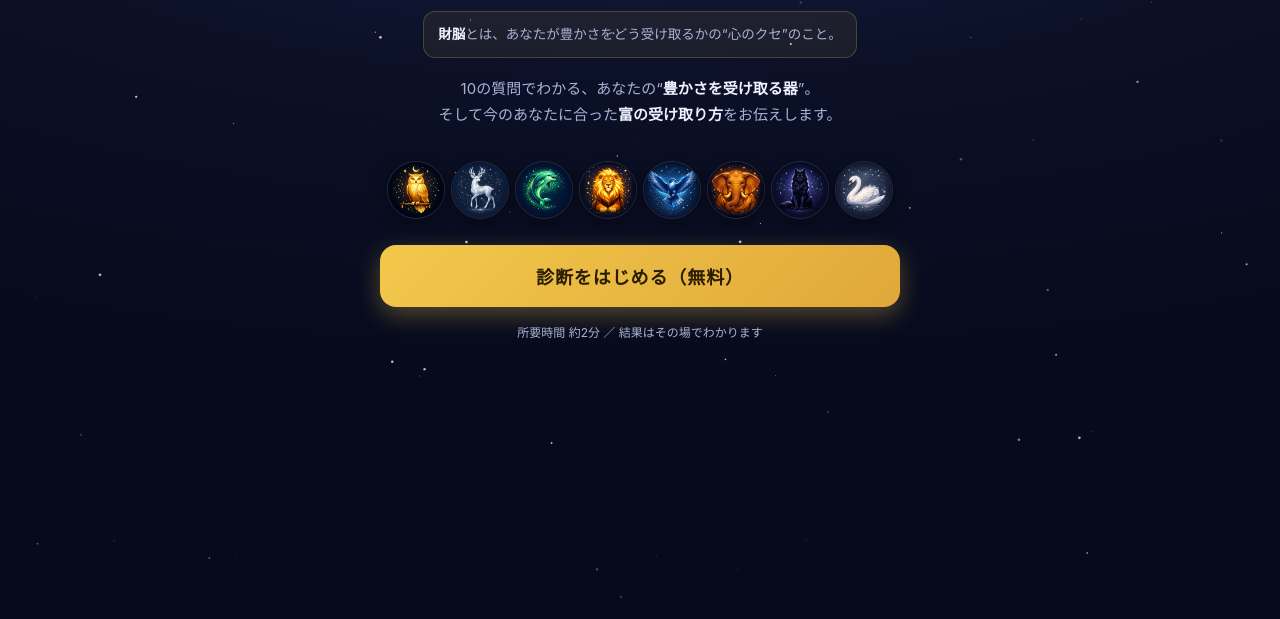
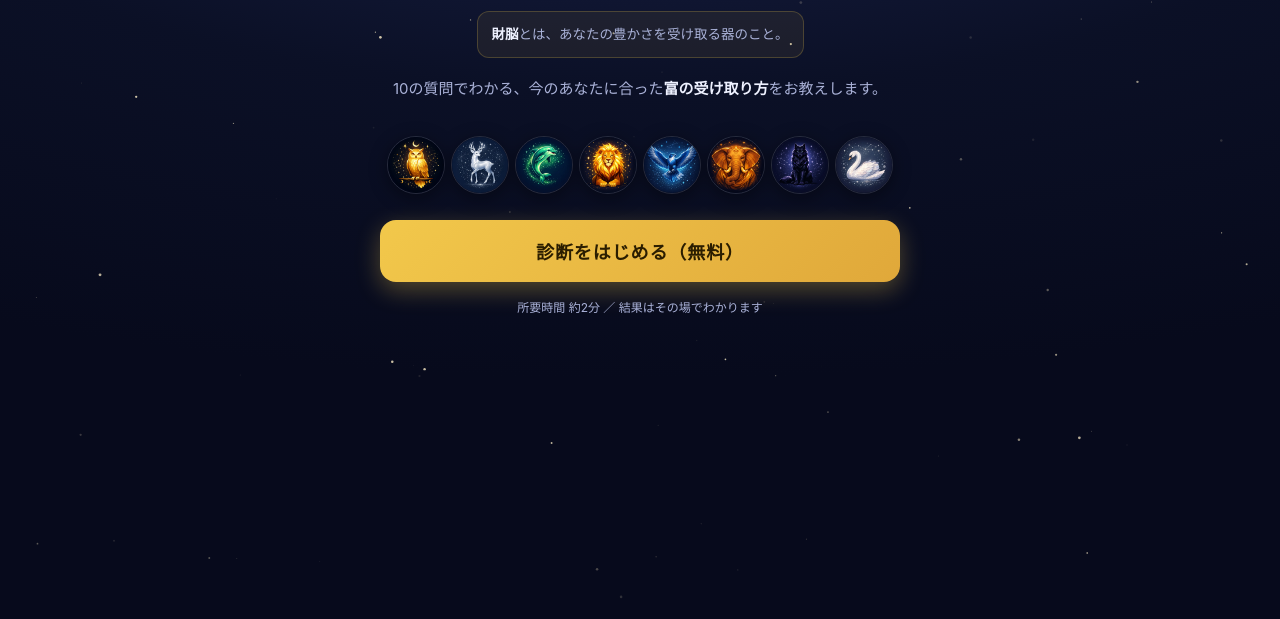
Before and after one commit to ambitious20210803-alt/zainou-shindan, a plain HTML site: page index.html in a window 1280 px wide. Shown: the part 181-800 px from the top of the page. Drawn offline with Linux system fonts and the light colour scheme.

Commit message:
トップ文言修正: 財脳=豊かさを受け取る器/説明文1行化/お教えします

```diff
--- a/index.html
+++ b/index.html
@@ -8,7 +8,7 @@
 <meta name="description" content="10の質問でわかる、あなたの豊かさを受け取る器と、今のあなたに合った富の受け取り方。動物でわかる財脳タイプ、無料診断。">
 <meta property="og:type" content="website">
 <meta property="og:title" content="財脳タイプ診断｜あなたはどのアニマルタイプ？">
-<meta property="og:description" content="10の質問でわかる、あなたの“豊かさを受け取る器”。今のあなたに合った富の受け取り方をお伝えします。">
+<meta property="og:description" content="10の質問でわかる、今のあなたに合った富の受け取り方をお教えします。財脳とは、あなたの豊かさを受け取る器のこと。">
 <meta property="og:image" content="https://ambitious20210803-alt.github.io/zainou-shindan/img/ogp.png">
 <meta property="og:image:width" content="1200">
 <meta property="og:image:height" content="630">
@@ -122,8 +122,8 @@ body{
     <div class="brand">財 脳 タ イ プ 診 断</div>
     <div class="hero">
       <h1>あなたの<span class="em">財脳</span>は<br>どのアニマルタイプ？</h1>
-      <p class="lead-zainou"><b style="color:var(--txt)">財脳</b>とは、あなたが豊かさをどう受け取るかの“心のクセ”のこと。</p>
-      <p>10の質問でわかる、あなたの“<b style="color:var(--txt)">豊かさを受け取る器</b>”。<br>そして今のあなたに合った<b style="color:var(--txt)">富の受け取り方</b>をお伝えします。</p>
+      <p class="lead-zainou"><b style="color:var(--txt)">財脳</b>とは、あなたの豊かさを受け取る器のこと。</p>
+      <p>10の質問でわかる、今のあなたに合った<b style="color:var(--txt)">富の受け取り方</b>をお教えします。</p>
     </div>
     <div class="animals-row" id="topAnimals"></div>
     <button class="btn" onclick="start()">診断をはじめる（無料）</button>
```
